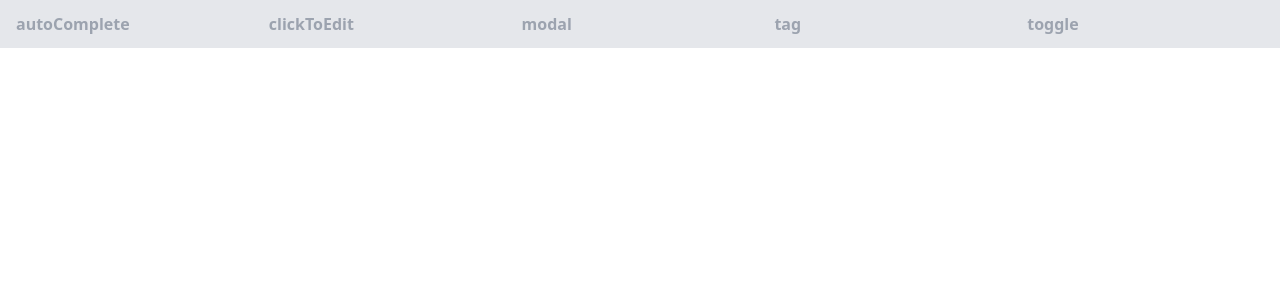
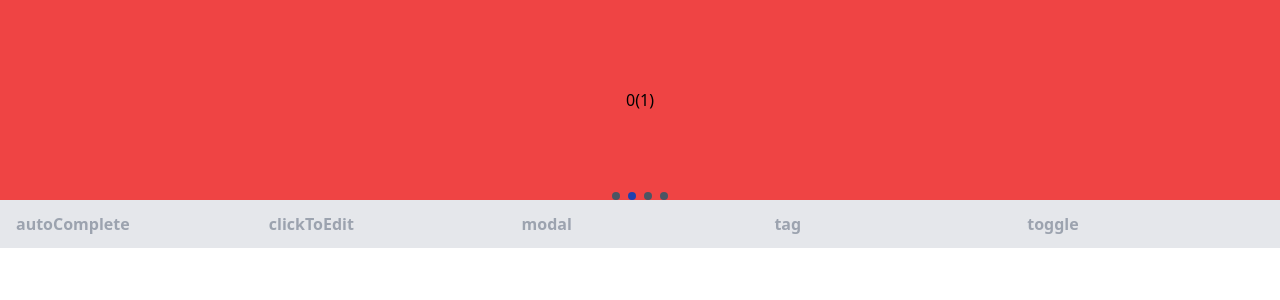
Before and after one commit to kyk1211/wanted_pre_onboarding, a React (Create React App) app: page / in a window 1280 px wide. Shown: the top 300 px of the page. Built offline with nearby package versions, Linux system fonts and the light colour scheme.

Commit message:
carousel...

```diff
--- a/src/App.js
+++ b/src/App.js
@@ -1,9 +1,11 @@
 import React from 'react';
+import Carousel from './components/Carousel';
 import Tab from './components/Tab';
 
 function App() {
   return (
     <div className="min-w-[750px] w-full h-screen">
+      <Carousel />
       <Tab />
     </div>
   );
--- /dev/null
+++ b/src/components/Carousel.js
@@ -0,0 +1,50 @@
+import React, { useCallback, useEffect, useState } from 'react';
+
+export default function Carousel() {
+  const [index, setIndex] = useState(0);
+  const colors = [1, 0, 1, 0];
+
+  const handleNextClick = useCallback(() => {
+    setIndex((prev) => (prev + 1) % colors.length);
+  }, [colors.length]);
+
+  const handlePrevClick = useCallback(() => {
+    setIndex((prev) => (prev + colors.length - 1) % colors.length);
+  }, [colors.length]);
+
+  useEffect(() => {
+    let timer = setInterval(() => {
+      handleNextClick();
+    }, 3000);
+    return () => clearInterval(timer);
+  }, [handleNextClick]);
+
+  return (
+    <div className="w-full h-[200px] relative ">
+      <div className="w-full h-full overflow-hidden">
+        <div className="w-[400%] h-full flex relative">
+          {colors.map((color, idx) => (
+            <div
+              className={`w-[25%] h-full flex items-center justify-center ${
+                color === 1 ? `bg-red-500` : `bg-blue-500`
+              }`}
+              key={idx}
+            >
+              <span>{`${idx}(${index})`}</span>
+            </div>
+          ))}
+        </div>
+      </div>
+      <div className="flex justify-center gap-2 absolute bottom-0 right-0 left-0">
+        {colors.map((_, idx) => (
+          <div
+            className={`w-2 h-2 rounded-full ${
+              index === idx ? `bg-blue-800` : 'bg-gray-600'
+            }`}
+            key={idx}
+          ></div>
+        ))}
+      </div>
+    </div>
+  );
+}
```
